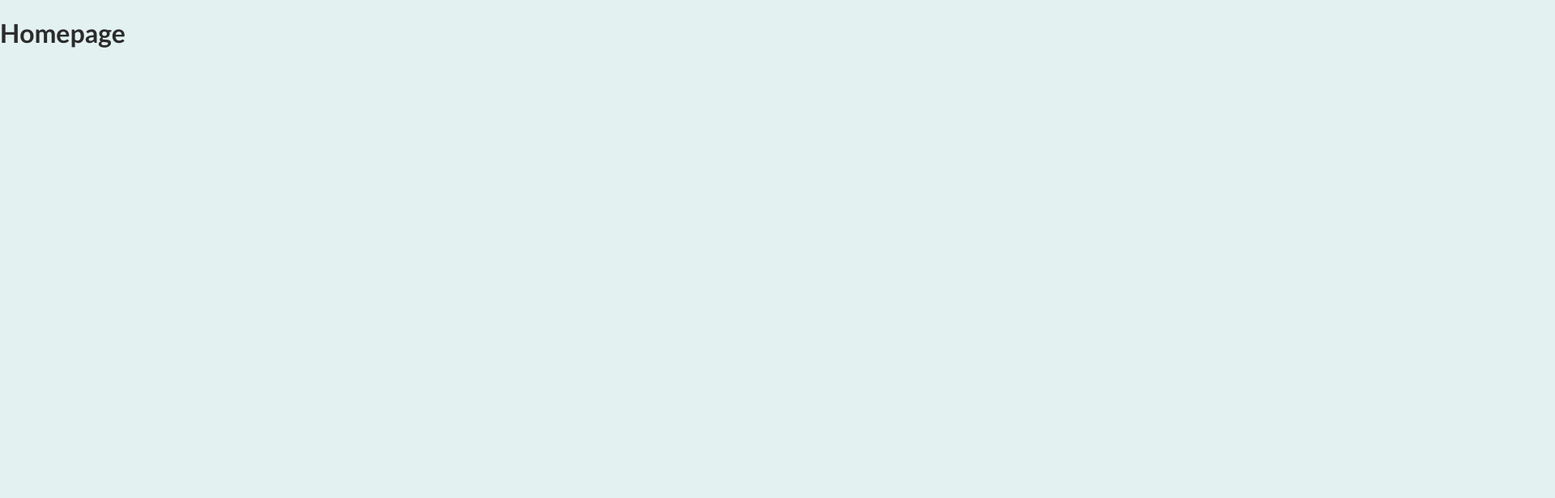
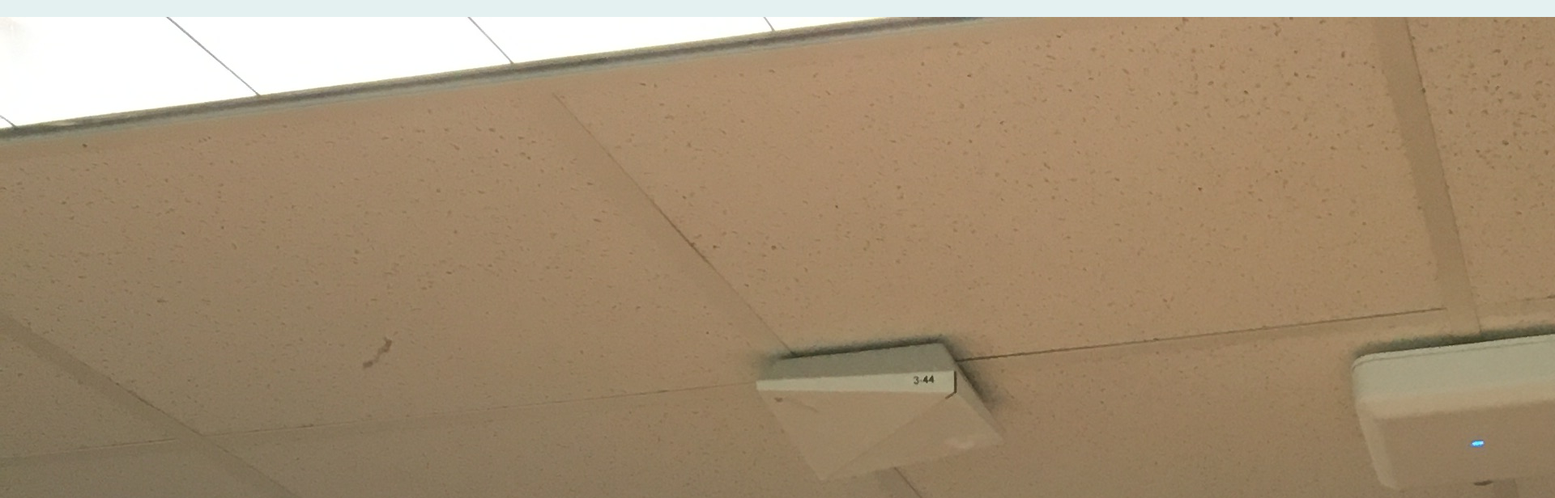
Before and after one commit to chunyukuo88/nextjs-course, a Next.js app: page / in a window 1280 px wide. Shown: the top 616 px of the page at 81% size, 1920 px wide, since content can reach past the window. Built offline with nearby package versions, Linux system fonts and the light colour scheme.

Commit message:
feat: Wired up event list and event component.

```diff
--- a/components/events/event-item.js
+++ b/components/events/event-item.js
@@ -1,7 +1,28 @@
+import Link from 'next/link';
+
 export default function EventItem(props){
+  const { title, image, date, location, id } = props;
+  const humanReadableDate = new Date(date).toLocaleDateString('en-US', {
+    day: 'numeric',
+    month: 'long',
+    year: 'numeric',
+  });
+  const formattedAddress = location.replace(', ', '\n');
+  const exploreLink = `/events/${id}`;
+
   return (
     <li>
-      {}
+     <img src={'/' + image} alt='Preview image of the event.' />
+     <div>
+        <h2>{title}></h2>
+     </div>
+     <div>
+        <time>{humanReadableDate}</time>
+     </div>
+     <div>
+        <address>{formattedAddress}</address>
+     </div>
+      <Link href={exploreLink}>Explore Event</Link>
     </li>
   )
 }
--- a/components/events/event-list.js
+++ b/components/events/event-list.js
@@ -1,11 +1,22 @@
 import EventItem from './event-item';
 
 export default function EventList(props) {
-   const { items } = props;
+   const { events } = props;
 
    return (
         <ul>
-          {items.map(event => <li></li>)}
+          {events.map(event =>
+            (
+              <EventItem
+                key={event.id}
+                id={event.id}
+                title={event.title}
+                date={event.date}
+                image={event.image}
+                location={event.location}
+              />
+            )
+          )}
         </ul>
    );
 }
--- a/pages/index.js
+++ b/pages/index.js
@@ -1,7 +1,12 @@
+import EventList from '../components/events/event-list';
+import { getFeaturedEvents } from '../data/dummy-data';
+
 export default function HomePage(){
+ const featuredEvents = getFeaturedEvents();
+
   return (
     <h1>
-      Homepage
+      <EventList events={featuredEvents}/>
     </h1>
   )
 }
```
